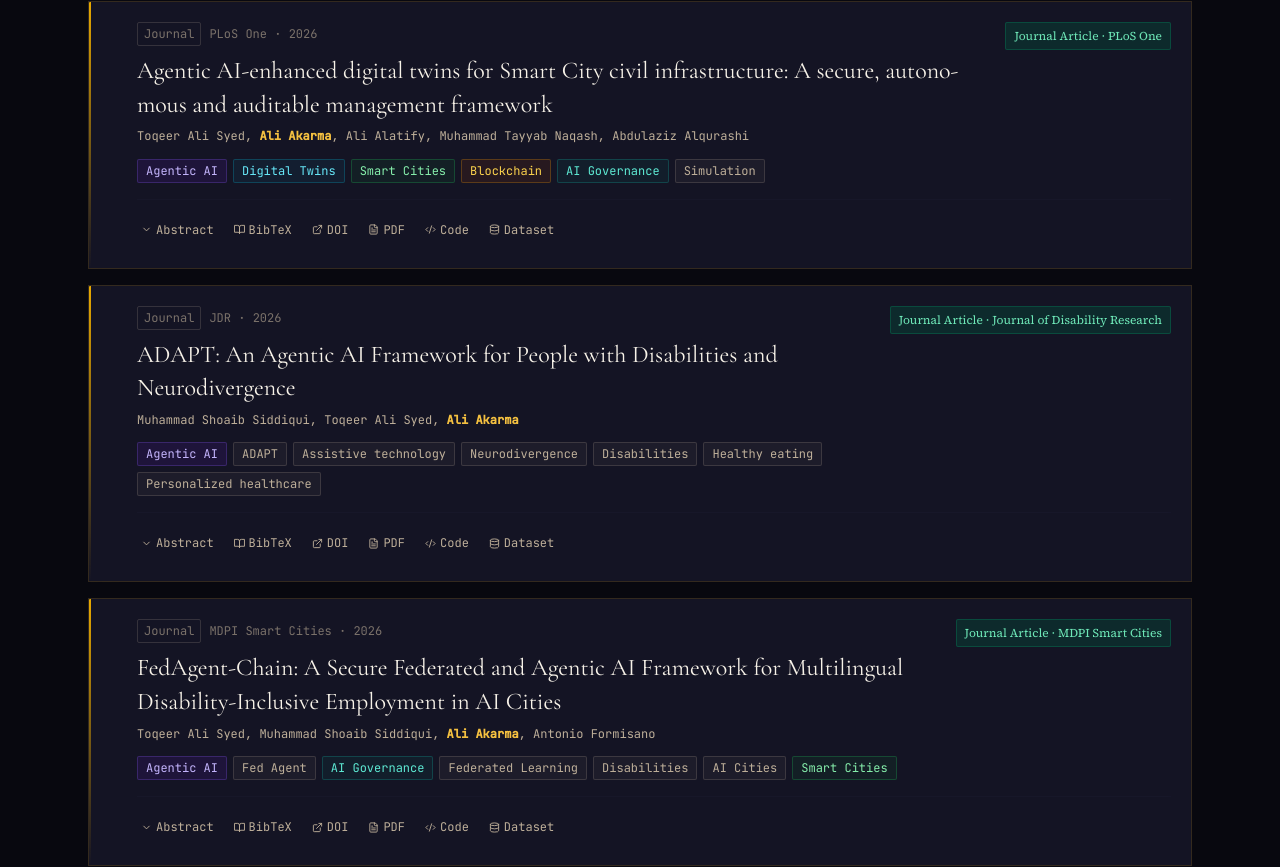
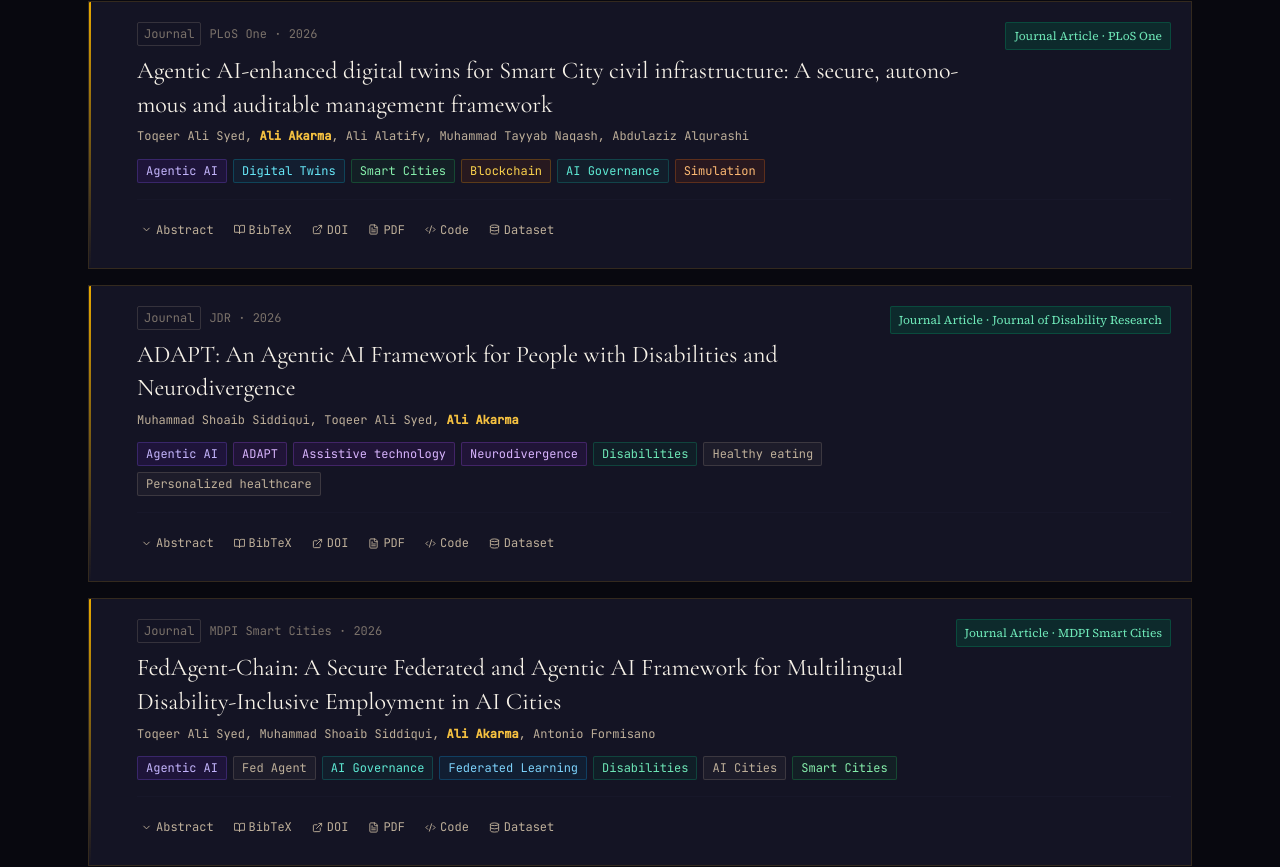
Before and after one commit to aliakarma/portfolio, a Next.js app: page /research in a window 1280 px wide. Shown: the part 1005-1872 px from the top of the page. Built offline with nearby package versions, Linux system fonts and the light colour scheme.

Commit message:
Updated Publication Card

```diff
--- a/components/PublicationCard.js
+++ b/components/PublicationCard.js
@@ -30,6 +30,24 @@ const TAG_PALETTE = {
   'LLMs':          'text-blue-300 border-blue-500/25 bg-blue-900/20',
   'Multi-Agent RL':'text-indigo-300 border-indigo-500/25 bg-indigo-900/20',
   'Smart Cities':  'text-green-300 border-green-500/25 bg-green-900/20',
+  'Simulation':    'text-orange-300 border-orange-500/25 bg-orange-900/20',
+  'Disabilities':  'text-emerald-300 border-emerald-500/25 bg-emerald-900/20',
+  'Inclusion':     'text-emerald-300 border-emerald-500/25 bg-emerald-900/20',
+  'Accessibility': 'text-emerald-300 border-emerald-500/25 bg-emerald-900/20',
+  'Neurodivergence': 'text-purple-300 border-purple-500/25 bg-purple-900/20',
+  'Assistive technology': 'text-purple-300 border-purple-500/25 bg-purple-900/20',
+  'ADAPT':         'text-purple-300 border-purple-500/25 bg-purple-900/20',
+  'IoT':           'text-gray-300 border-gray-500/25 bg-gray-900/20',
+  'Cybersecurity': 'text-gray-300 border-gray-500/25 bg-gray-900/20',
+  'Architecture':  'text-gray-300 border-gray-500/25 bg-gray-900/20',
+  'Disaster Response': 'text-red-300 border-red-500/25 bg-red-900/20',
+  'Federated Learning': 'text-sky-300 border-sky-500/25 bg-sky-900/20',
+  'SDGs':          'text-lime-300 border-lime-500/25 bg-lime-900/20',
+  'SDG11':         'text-lime-300 border-lime-500/25 bg-lime-900/20',
+  'SDG13':         'text-lime-300 border-lime-500/25 bg-lime-900/20',
+  'PRISMA':        'text-pink-300 border-pink-500/25 bg-pink-900/20',
+  'Applications':  'text-pink-300 border-pink-500/25 bg-pink-900/20',
+  'Planning':      'text-pink-300 border-pink-500/25 bg-pink-900/20',
 }
 
 const tagClass = (t) =>
--- a/package.json
+++ b/package.json
@@ -28,7 +28,10 @@
   "devDependencies": {
     "autoprefixer": "10.4.19",
     "gh-pages": "6.0.0",
-    "postcss": "8.4.38",
+    "postcss": "^8.5.10",
     "tailwindcss": "3.4.3"
+  },
+  "overrides": {
+    "postcss": "^8.5.10"
   }
 }
```
Also changed, not shown: 1 other file (tests, documents, lock files or other folders).
